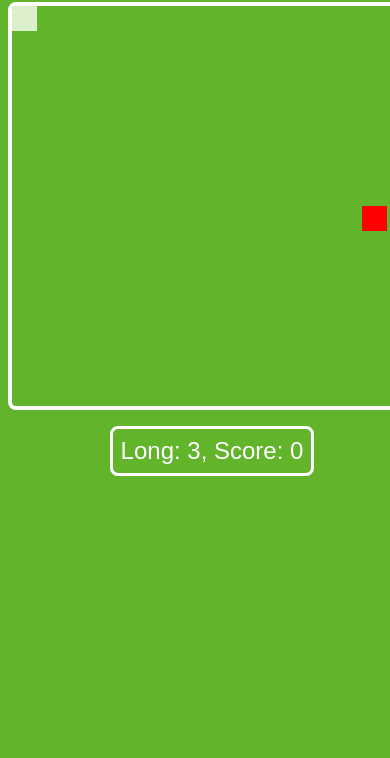
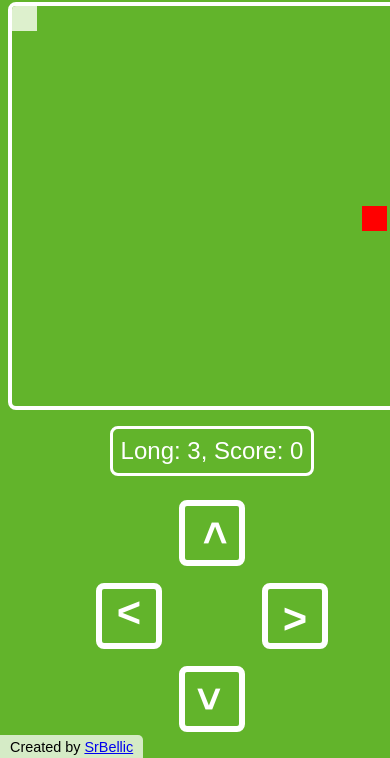
Before and after one commit to SrBellic/Snake-Clone, a plain HTML site: page index.html in a window 390 px wide. Shown: the part 86-844 px from the top of the page. Drawn offline with Linux system fonts and the light colour scheme.

Commit message:
Feat (Buttons For Phone View)

```diff
--- a/index.html
+++ b/index.html
@@ -6,6 +6,8 @@
 			name="viewport"
 			content="width=device-width, initial-scale=1.0"
 		/>
+		<meta author="Diego Torres" />
+		<meta author="SrBellic" />
 		<script
 			defer
 			src="./script.js"
@@ -30,5 +32,21 @@
 			height="400"
 		></canvas>
 		<p id="stats-message"></p>
+		<div class="buttons-grid">
+			<button id="ArrowLeft"><span><</span></button>
+			<button id="ArrowUp"><span><</span></button>
+			<button id="ArrowRight"><span><</span></button>
+			<button id="ArrowDown"><span><</span></button>
+		</div>
+		<footer>
+			<span>
+				Created by
+				<a
+					href="https://github.com/SrBellic"
+					target="_blank"
+					>SrBellic</a
+				>
+			</span>
+		</footer>
 	</body>
 </html>
--- a/script.js
+++ b/script.js
@@ -1,9 +1,13 @@
 const canvas = document.querySelector('canvas');
 const ctx = canvas.getContext('2d');
+
 const gameOverText = document.getElementById('game-over');
+const statsText = document.getElementById('stats-message');
 
-const statsText = document.getElementById('stats-message');
-const buttons = document.querySelectorAll('.buttons button');
+const buttonUp = document.getElementById('ArrowUp');
+const buttonDown = document.getElementById('ArrowDown');
+const buttonLeft = document.getElementById('ArrowLeft');
+const buttonRight = document.getElementById('ArrowRight');
 
 const PIXEL = {
 	width: 25,
@@ -46,6 +50,33 @@ document.addEventListener('keydown', (e) => {
 	if (lastDirection && e.key === opposites[lastDirection]) return;
 
 	direction = e.key;
+});
+
+document.addEventListener('click', (e) => {
+	if (gameStatus === false) {
+		gameOverText.classList.add('hidden');
+		location.reload();
+		gameStatus = true;
+	}
+
+	//Handle button clicks for mobile controls
+
+	const button = e.target.closest('button'); //find the closest button element
+	if (!button) return;
+
+	const allowed = ['ArrowUp', 'ArrowDown', 'ArrowLeft', 'ArrowRight'];
+	if (!allowed.includes(button.id)) return;
+
+	const opposites = {
+		ArrowUp: 'ArrowDown',
+		ArrowDown: 'ArrowUp',
+		ArrowLeft: 'ArrowRight',
+		ArrowRight: 'ArrowLeft',
+	};
+
+	if (lastDirection && button.id === opposites[lastDirection]) return;
+
+	direction = button.id;
 });
 
 class Snake {
--- a/style.css
+++ b/style.css
@@ -4,6 +4,7 @@ body {
 	color: white;
 	display: grid;
 	justify-items: center;
+	overflow-x: hidden;
 }
 
 canvas {
@@ -31,19 +32,52 @@ h2 {
 	display: none;
 }
 
-button {
-	background-color: rgb(98, 180, 43);
-	color: white;
-	padding: 5px 10px;
-	border: none;
-	cursor: pointer;
-	font-size: 1.2rem;
-	transition: background-color 0.275s ease;
+.buttons-grid {
+	margin-top: 8px;
+	display: grid;
+	grid-template-columns: repeat(3, 1fr);
+	grid-template-rows: repeat(3, 1fr);
+	gap: 17px;
 }
 
-button:hover {
-	background-color: white;
-	color: rgb(98, 180, 43);
+button {
+	background: none;
+	color: white;
+	padding: 12px;
+	border: solid 6px white;
+	border-radius: 8px;
+}
+
+button > span {
+	font-family: monospace;
+	font-size: 2.6rem;
+	font-weight: bold;
+	display: inline-block;
+	width: 30px;
+	height: 30px;
+	text-align: center;
+	line-height: 30px;
+}
+
+#ArrowLeft {
+	grid-row-start: 2;
+}
+
+#ArrowUp {
+	transform: rotate(90deg);
+	grid-column-start: 2;
+}
+
+#ArrowRight {
+	transform: rotate(180deg);
+	grid-column-start: 3;
+	grid-row-start: 2;
+}
+
+#ArrowDown {
+	transform: rotate(-90deg);
+	grid-column-start: 2;
+	grid-row-start: 3;
 }
 
 #stats-message {
@@ -53,3 +87,17 @@ button:hover {
 	padding: 0.5rem;
 	border-radius: 8px;
 }
+
+footer {
+	border-top-right-radius: 5px;
+	color: black;
+	padding: 2.5px 10px;
+	background-color: rgba(255, 255, 255, 0.733);
+	position: absolute;
+	bottom: 0;
+	left: 0;
+}
+
+footer > span {
+	font-size: 0.9rem;
+}
```
